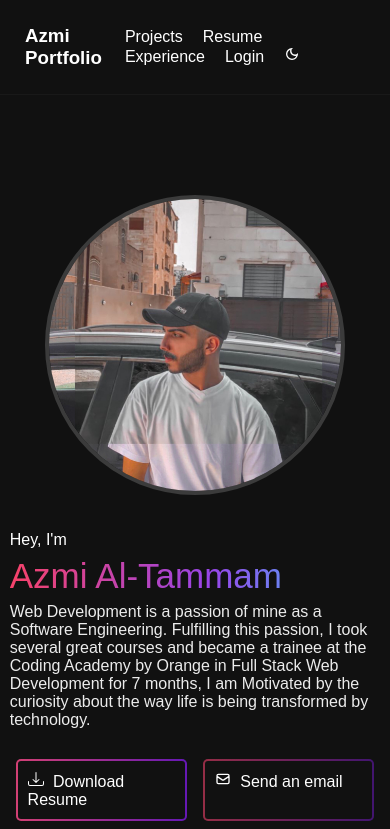
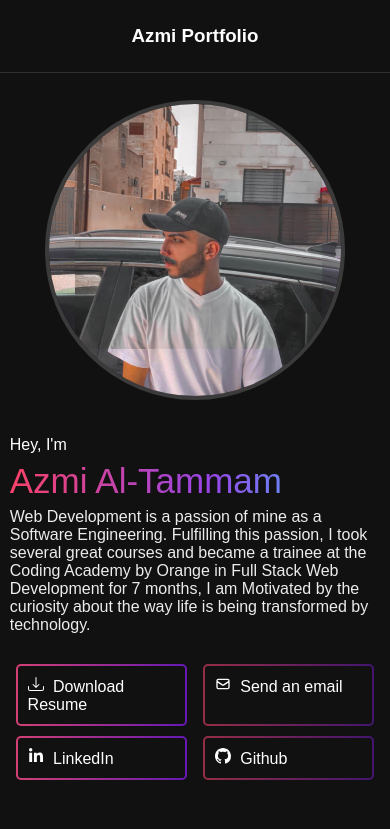
Before and after one commit to AzmiTammam/ReactPortfolio, a React (Create React App) app: page / in a window 390 px wide. Shown: the top 829 px of the page. Built offline with nearby package versions, Linux system fonts and the light colour scheme.

Commit message:
Make The Nav Responsive

```diff
--- a/src/Components/Navbar/Navbar.css
+++ b/src/Components/Navbar/Navbar.css
@@ -44,3 +44,68 @@
   color: #c4c4c4;
   transition: all 0.3s ease-in;
 }
+
+nav .navLinks ul .mobileNav {
+  display: none;
+  color: #fff;
+  background-color: transparent;
+  border: 0;
+  font-size: 15px;
+  cursor: pointer;
+}
+
+@media screen and (max-width: 769px) {
+  nav .navLinks ul .mobileNav {
+    display: inline-block;
+  }
+  nav {
+    position: fixed;
+    background-color: #111111;
+    width: 100%;
+    z-index: 100;
+    border-bottom: 1px solid #313131;
+    display: flex;
+    flex-direction: column;
+  }
+  .hideLi {
+    display: none !important;
+  }
+  .navLinks ul .hum {
+    display: flex;
+    flex-direction: column;
+    margin: 20px 0;
+    width: 100vw;
+    text-align: center;
+    /* align-items: center; */
+    font-size: 1.1em;
+  }
+  .mobileNav {
+    position: absolute;
+    top: 30px;
+    left: 720px;
+  }
+}
+
+@media screen and (max-width: 426px) {
+  .mobileNav {
+    position: absolute;
+    top: 30px;
+    left: 390px;
+  }
+}
+
+@media screen and (max-width: 376px) {
+  .mobileNav {
+    position: absolute;
+    top: 27px;
+    left: 345px;
+  }
+}
+
+@media screen and (max-width: 321px) {
+  .mobileNav {
+    position: absolute;
+    top: 27px;
+    left: 285px;
+  }
+}
--- a/src/Components/Navbar/Navbar.jsx
+++ b/src/Components/Navbar/Navbar.jsx
@@ -3,24 +3,30 @@
 import { Link } from "react-router-dom";
 import './Navbar.css';
 import { MdOutlineDarkMode } from "react-icons/md";
+import { FaBars } from "react-icons/fa";
 
 function Navbar() {
-
-
+      const showMobileNav = () => {
+            let elements = document.querySelectorAll('.navLinks ul li')
+            for (let i = 0; i < elements.length; i++) {
+                  elements[i].classList.toggle('hideLi');
+            }
+      }
       return(
             <nav>
-                  <div className="headTitle">
+                  <div className="headTitle" id="nav">
                   <h3>
                         <Link to="/">Azmi Portfolio</Link>
                   </h3>
                   </div>
                   <div className="navLinks">
                   <ul>
-                        <li><Link to="/#projects" >Projects</Link></li>
-                        <li><Link to="/#header" >Resume</Link></li>
-                        <li><Link to="/#experience" >Experience</Link></li>
-                        <li><Link to="/login">Login</Link></li>
-                        <li><MdOutlineDarkMode /></li>
+                        <li className="hum hideLi"><Link to="/#projects" >Projects</Link></li>
+                        <li className="hum hideLi"><Link to="/#header" >Resume</Link></li>
+                        <li className="hum hideLi"><Link to="/#experience" >Experience</Link></li>
+                        <li className="hum hideLi"><Link to="/login">Login</Link></li>
+                        <li className="hum hideLi"><p><MdOutlineDarkMode /></p></li>
+                        <button id="MobileNav" className="mobileNav" onClick={showMobileNav}><FaBars /></button>
                   </ul>
                   </div>
             </nav>
```
